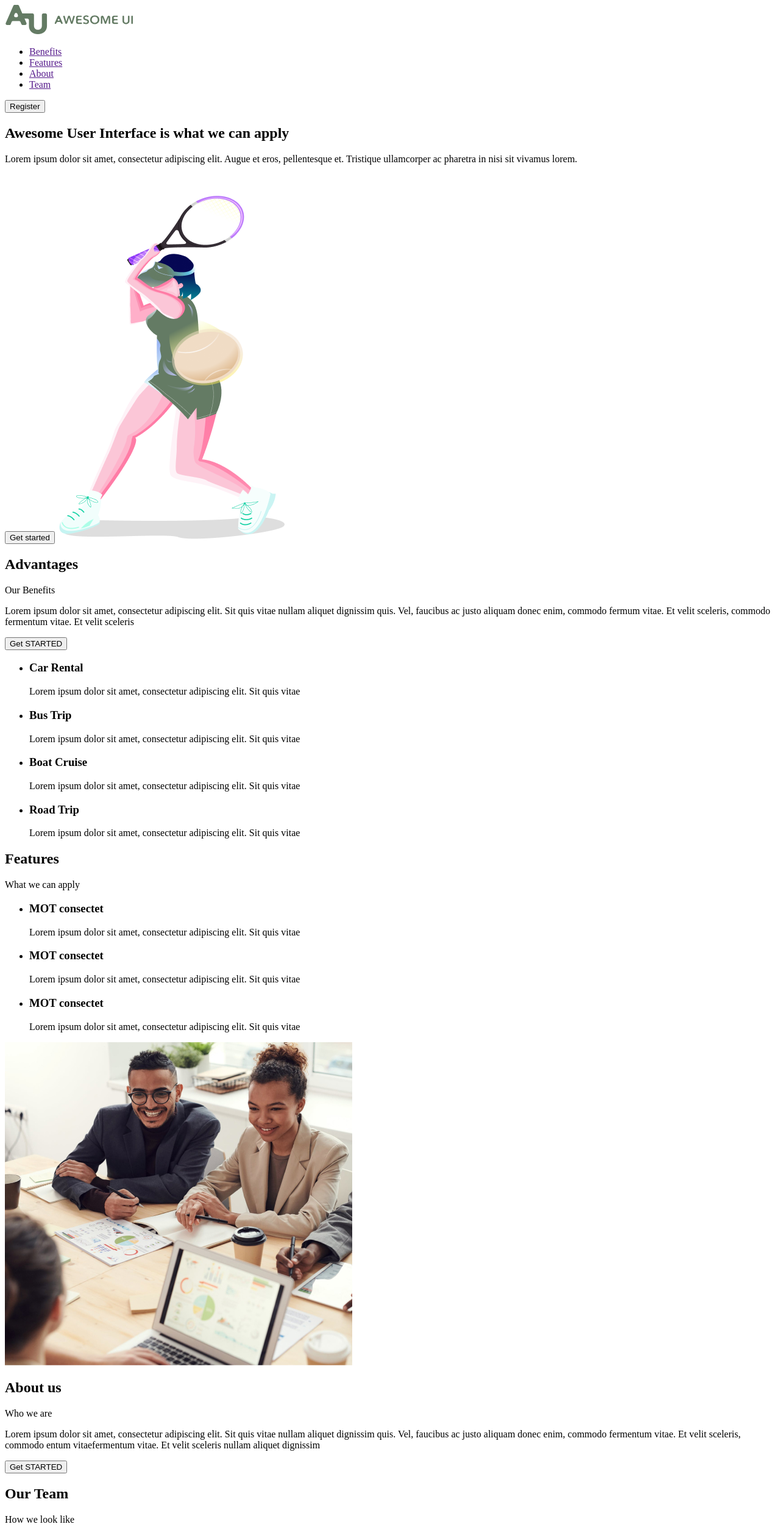
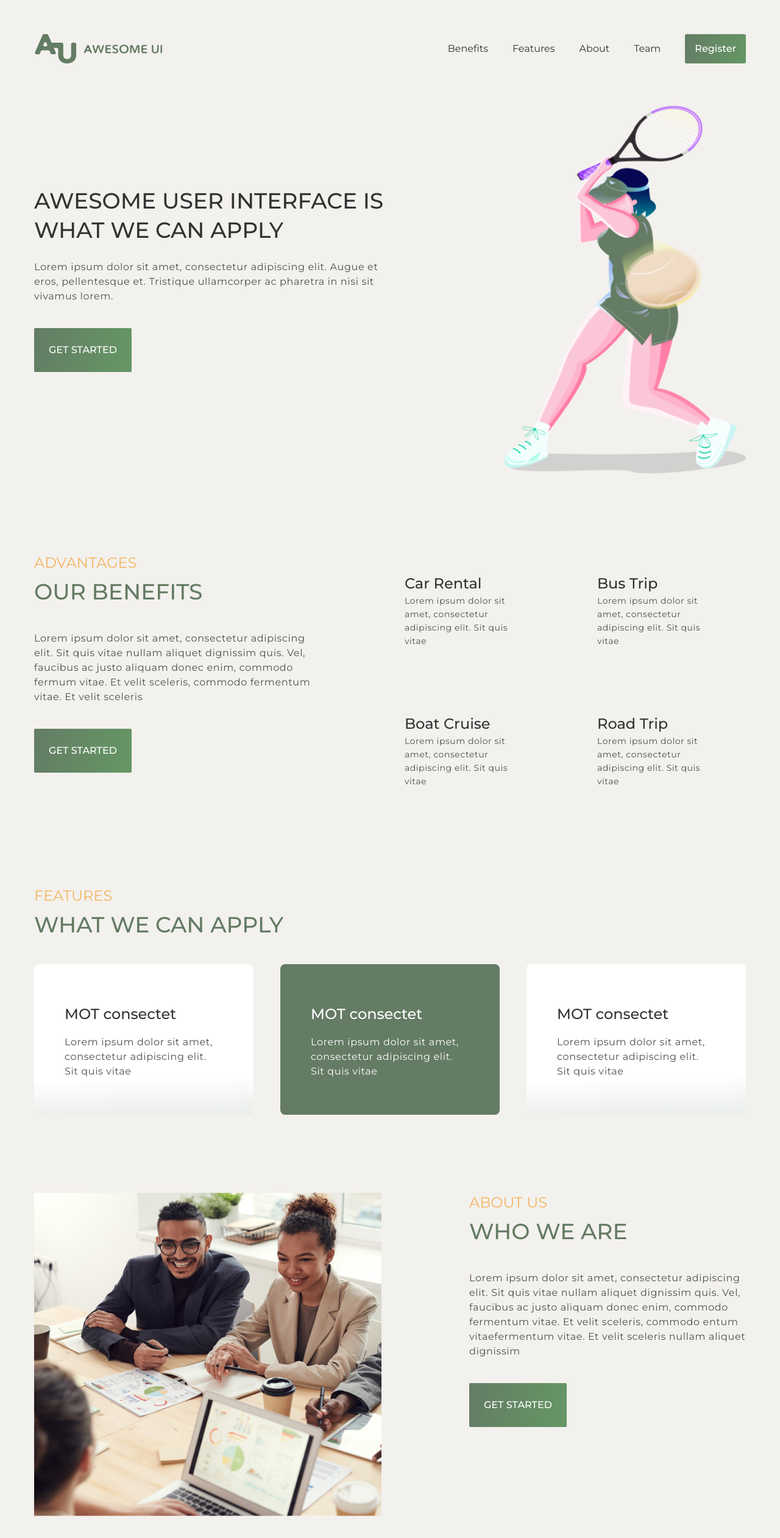
Before and after one commit to acvetochka/Awesome, a plain HTML site: page index.html in a window 1280 px wide. Shown: the top 2522 px of the page at 61% size. Drawn offline with Linux system fonts and the light colour scheme.

Commit message:
стилізує та позиціонує контент

```diff
--- a/index.html
+++ b/index.html
@@ -4,154 +4,144 @@
     <meta charset="UTF-8" />
     <meta http-equiv="X-UA-Compatible" content="IE=edge" />
     <meta name="viewport" content="width=A, initial-scale=1.0" />
+    <link rel="preconnect" href="https://fonts.googleapis.com" />
+    <link rel="preconnect" href="https://fonts.gstatic.com" crossorigin />
+    <link href="https://fonts.googleapis.com/css2?family=Montserrat:ital,wght@0,400;0,500;1,400&display=swap" rel="stylesheet" />
+    <link rel="stylesheet" href="./css/main.css" />
     <title>Awesome UI</title>
   </head>
   <body>
-    <header>
-      <nav>
+    <header class="header">
+      <div class="container header-container">
+        <nav class="nav">
           <a href="/">
             <img src="./images/Logo.svg" alt="Awesome UI logo" />
           </a>
-        <ul>
-          <li><a href="">Benefits</a></li>
-          <li><a href="">Features</a></li>
-          <li><a href="">About</a></li>
-          <li><a href="">Team</a></li>
+          <ul class="nav__list">
+            <li><a href="#" class="nav__link">Benefits</a></li>
+            <li><a href="#" class="nav__link">Features</a></li>
+            <li><a href="#" class="nav__link">About</a></li>
+            <li><a href="#" class="nav__link">Team</a></li>
           </ul>
         </nav>
-      <button>Register</button>
+        <button type="button" class="button-header">Register</button>
+      </div>
     </header>
     <main>
-      <section>
-        <h1>Awesome User Interface is what we can apply</h1>
-        <p>
-          Lorem ipsum dolor sit amet, consectetur adipiscing elit. Augue et
-          eros, pellentesque et. Tristique ullamcorper ac pharetra in nisi sit
-          vivamus lorem.
-        </p>
-        <button>Get started</button>
-        <img src="./images/girl.png" alt="girl is playing tennis" />
+      <section class="hero-section">
+        <div class="hero">
+          <div class="hero__content">
+            <h1 class="hero__title">Awesome User Interface is what we can apply</h1>
+            <p class="hero__text">Lorem ipsum dolor sit amet, consectetur adipiscing elit. Augue et eros, pellentesque et. Tristique ullamcorper ac pharetra in nisi sit vivamus lorem.</p>
+            <button type="button" class="button">Get started</button>
+          </div>
+          <img src="./images/girl.png" alt="girl is playing tennis" width="400" height="600" />
+        </div>
       </section>
-      <section>
-        <h2>Advantages</h2>
-        <span>Our Benefits</span>
-        <p>
-          Lorem ipsum dolor sit amet, consectetur adipiscing elit. Sit quis
-          vitae nullam aliquet dignissim quis. Vel, faucibus ac justo aliquam
-          donec enim, commodo fermum vitae. Et velit sceleris, commodo fermentum
-          vitae. Et velit sceleris
-        </p>
-        <button>Get STARTED</button>
-        <ul>
-          <li>
-            <h3>Car Rental</h3>
-            <p>
-              Lorem ipsum dolor sit amet, consectetur adipiscing elit. Sit quis
-              vitae
-            </p>
+      <section class="advantage">
+        <div class="advantage__container">
+          <div class="section-decription">
+            <h2 class="heading-title">Advantages</h2>
+            <span class="heading-subtitle">Our Benefits</span>
+            <p class="advantage__text">Lorem ipsum dolor sit amet, consectetur adipiscing elit. Sit quis vitae nullam aliquet dignissim quis. Vel, faucibus ac justo aliquam donec enim, commodo fermum vitae. Et velit sceleris, commodo fermentum vitae. Et velit sceleris</p>
+            <button type="button" class="button">Get STARTED</button>
+          </div>
+          <ul class="advantage-card">
+            <li class="advantage-card__item">
+              <h3 class="advantage-card__title">Car Rental</h3>
+              <p class="advantage-card__text">Lorem ipsum dolor sit amet, consectetur adipiscing elit. Sit quis vitae</p>
             </li>
-          <li>
-            <h3>Bus Trip</h3>
-            <p>
-              Lorem ipsum dolor sit amet, consectetur adipiscing elit. Sit quis
-              vitae
-            </p>
+            <li class="advantage-card__item">
+              <h3 class="advantage-card__title">Bus Trip</h3>
+              <p class="advantage-card__text">Lorem ipsum dolor sit amet, consectetur adipiscing elit. Sit quis vitae</p>
             </li>
-          <li>
-            <h3>Boat Cruise</h3>
-            <p>
-              Lorem ipsum dolor sit amet, consectetur adipiscing elit. Sit quis
-              vitae
-            </p>
+            <li class="advantage-card__item">
+              <h3 class="advantage-card__title">Boat Cruise</h3>
+              <p class="advantage-card__text">Lorem ipsum dolor sit amet, consectetur adipiscing elit. Sit quis vitae</p>
             </li>
-          <li>
-            <h3>Road Trip</h3>
-            <p>
-              Lorem ipsum dolor sit amet, consectetur adipiscing elit. Sit quis
-              vitae
-            </p>
+            <li class="advantage-card__item">
+              <h3 class="advantage-card__title">Road Trip</h3>
+              <p class="advantage-card__text">Lorem ipsum dolor sit amet, consectetur adipiscing elit. Sit quis vitae</p>
             </li>
           </ul>
+        </div>
       </section>
-      <section>
-        <h2>Features</h2>
-        <span>What we can apply</span>
-        <ul>
-          <li>
-            <h3>MOT consectet</h3>
-            <p>
-              Lorem ipsum dolor sit amet, consectetur adipiscing elit. Sit quis
-              vitae
-            </p>
+      <section class="feature">
+        <div class="feature__container">
+          <h2 class="heading-title">Features</h2>
+          <span class="heading-subtitle">What we can apply</span>
+          <ul class="feature-card">
+            <li class="feature-card__item">
+              <h3 class="feature-card__title">MOT consectet</h3>
+              <p class="feature-card__text">Lorem ipsum dolor sit amet, consectetur adipiscing elit. Sit quis vitae</p>
             </li>
-          <li>
-            <h3>MOT consectet</h3>
-            <p>
-              Lorem ipsum dolor sit amet, consectetur adipiscing elit. Sit quis
-              vitae
-            </p>
+            <li class="feature-card__item">
+              <h3 class="feature-card__title">MOT consectet</h3>
+              <p class="feature-card__text">Lorem ipsum dolor sit amet, consectetur adipiscing elit. Sit quis vitae</p>
             </li>
-          <li>
-            <h3>MOT consectet</h3>
-            <p>
-              Lorem ipsum dolor sit amet, consectetur adipiscing elit. Sit quis
-              vitae
-            </p>
+            <li class="feature-card__item">
+              <h3 class="feature-card__title">MOT consectet</h3>
+              <p class="feature-card__text">Lorem ipsum dolor sit amet, consectetur adipiscing elit. Sit quis vitae</p>
             </li>
           </ul>
+        </div>
       </section>
-      <section>
-        <img src="./images/photo-we.jpg" alt="" />
-        <h2>About us</h2>
-        <span>Who we are</span>
-        <p>
-          Lorem ipsum dolor sit amet, consectetur adipiscing elit. Sit quis
-          vitae nullam aliquet dignissim quis. Vel, faucibus ac justo aliquam
-          donec enim, commodo fermentum vitae. Et velit sceleris, commodo entum
-          vitaefermentum vitae. Et velit sceleris nullam aliquet dignissim
+      <section class="about">
+        <div class="about__container">
+          <img src="./images/photo-we.jpg" width="570" height="530" alt="happy people" />
+          <div class="about__content">
+            <h2 class="heading-title">About us</h2>
+            <span class="heading-subtitle">Who we are</span>
+            <p class="about__text">
+              Lorem ipsum dolor sit amet, consectetur adipiscing elit. Sit quis vitae nullam aliquet dignissim quis. Vel, faucibus ac justo aliquam donec enim, commodo fermentum vitae. Et velit sceleris, commodo entum vitaefermentum vitae. Et velit sceleris nullam aliquet dignissim
             </p>
-        <button>Get STARTED</button>
+            <button type="button" class="button">Get STARTED</button>
+          </div>
+        </div>
       </section>
-      <section>
-        <h2>Our Team</h2>
-        <span>How we look like</span>
-        <ul>
-          <li>
-            <img src="./images/team-photo1.png" alt="" />
-            <h3>CTO May & Baker</h3>
-            <span>Tayo Oshinuwa</span>
-            <p>
-              “Lorem ipsum dolor sit amet, consectetur adipiscing elit. Sit quis
-              vitae“
-            </p>
+      <section class="team">
+        <div class="team__container">
+          <h2 class="heading-title">Our Team</h2>
+          <span class="heading-subtitle">How we look like</span>
+          <ul class="team__list">
+            <li class="team__item">
+              <img class="team__img" width="180" height="264" src="./images/team-photo1.png" alt="" />
+              <div class="team__content">
+                <h3 class="team__title">CTO May & Baker</h3>
+                <span class="team__subtitle">Tayo Oshinuwa</span>
+              </div>
+              <p class="team__text">“Lorem ipsum dolor sit amet, consectetur adipiscing elit. Sit quis vitae“</p>
             </li>
-          <li>
-            <img src="./images/team-photo2.png" alt="" />
-            <h3>CTO May & Baker</h3>
-            <span>Tayo Oshinuwa</span>
-            <p>
-              “Lorem ipsum dolor sit amet, consectetur adipiscing elit. Sit quis
-              vitae“
-            </p>
+            <li class="team__item">
+              <img class="team__img" width="170" height="264" src="./images/team-photo2.png" alt="" />
+              <div class="team__content">
+                <h3 class="team__title">CTO May & Baker</h3>
+                <span class="team__subtitle">Tayo Oshinuwa</span>
+              </div>
+              <p class="team__text">“Lorem ipsum dolor sit amet, consectetur adipiscing elit. Sit quis vitae“</p>
             </li>
-          <li>
-            <img src="./images/team-photo3.png" alt="" />
-            <h3>CTO May & Baker</h3>
-            <span>Tayo Oshinuwa</span>
-            <p>
-              “Lorem ipsum dolor sit amet, consectetur adipiscing elit. Sit quis
-              vitae“
-            </p>
+            <li class="team__item">
+              <img class="team__img" width="180" height="264" src="./images/team-photo3.png" alt="" />
+              <div class="team__content">
+                <h3 class="team__title">CTO May & Baker</h3>
+                <span class="team__subtitle">Tayo Oshinuwa</span>
+              </div>
+              <p class="team__text">“Lorem ipsum dolor sit amet, consectetur adipiscing elit. Sit quis vitae“</p>
             </li>
           </ul>
+        </div>
       </section>
     </main>
-    <footer>
+    <footer class="footer">
+      <div class="footer__container">
+        <div class="footer__copyright">
           <a href=""><img src="./images/Logo.svg" alt="Awesome UI logo" /></a>
           <p>Lorem ipsum dolor sit amet, consectetur adipiscing elit</p>
           <span>Copyright &copy; 2022 AWESOME</span><br />
           <span>All rights reserved</span>
-      <h3>Company</h3>
+        </div>
+        <div class="footer-company">
+          <h3 class="footer-company__title">Company</h3>
           <ul>
             <li><a href="">Lorem Ipsum 1</a></li>
             <li><a href="">Lorem 2</a></li>
@@ -159,6 +149,8 @@
             <li><a href="">Lorem 4</a></li>
             <li><a href="">Lorem 5</a></li>
           </ul>
+        </div>
+        <div class="footer__support">
           <h3>Support</h3>
           <ul>
             <li><a href="">Lorem Ipsum 6</a></li>
@@ -167,11 +159,13 @@
             <li><a href="">Lorem Ipsum 9</a></li>
             <li><a href="">Lorem Ipsum 10</a></li>
           </ul>
-      <form action="">
+        </div>
+        <form class="footer-form" action="">
           <h3>Send message</h3>
           <textarea name="" id="" cols="30" rows="10"></textarea>
           <button type="submit">Send message</button>
         </form>
+      </div>
     </footer>
   </body>
 </html>
--- /dev/null
+++ b/scss/components/_about.scss
@@ -0,0 +1,15 @@
+.about {
+    @extend %section;
+
+    &__container {
+        @extend %container;
+        display: flex;
+        justify-content: space-between;
+        gap: 144px;
+    }
+
+    &__text {
+        letter-spacing: 0.04em;
+        margin-bottom: 40px;
+    }
+}
--- /dev/null
+++ b/scss/components/_advantage.scss
@@ -0,0 +1,41 @@
+.advantage {
+    @extend %section;
+
+    &__container {
+        @extend %container;
+        display: flex;
+        gap: 96px;
+    }
+
+    &__text {
+        letter-spacing: 0.04em;
+        margin-bottom: 40px;
+    }
+}
+
+.advantage-card {
+    display: flex;
+    flex-wrap: wrap;
+    column-gap: 32px;
+    row-gap: 42px;
+    @extend %list;
+
+    &__item {
+        flex-basis: calc((100% - 32px) / 2);
+        padding: 32px 40px;
+    }
+
+    &__title {
+        font-weight: 500;
+        font-size: 24px;
+        line-height: 1.5;
+        color: $secondaryColor;
+    }
+
+    &__text {
+        font-size: 14px;
+        line-height: 1.57;
+        letter-spacing: 0.04em;
+        color: $primaryColor;
+    }
+}
--- /dev/null
+++ b/scss/components/_base.scss
@@ -0,0 +1,56 @@
+body {
+    font-family: 'Montserrat', sans-serif;
+    font-size: 16px;
+    line-height: 1.5;
+    color: $primaryColor;
+    background-color: $primaryBackgroundColor;
+}
+
+* {
+    box-sizing: border-box;
+}
+
+h1,
+h2,
+h3,
+h4,
+h5,
+h6,
+p,
+ul {
+ margin: 0;
+ padding: 0;
+}
+
+img {
+    display: block;
+    max-width: 100%;
+    height: auto;
+}
+
+.button {
+    @extend %btn;
+    text-transform: uppercase;
+    border-radius: 2px;
+    padding: 24px;
+
+}
+
+.heading-title {
+    font-size: 24px;
+    font-weight: 400;
+    line-height: 1.33;
+    text-transform: uppercase;
+    color: $colorTitle;
+    margin-bottom: 8px;
+}
+
+.heading-subtitle {
+    display: block;
+    font-weight: 500;
+    font-size: 36px;
+    line-height: 1.33;
+    text-transform: uppercase;
+    color: $colorBrand;
+    margin-bottom: 40px;
+}
--- /dev/null
+++ b/scss/components/_feature.scss
@@ -0,0 +1,41 @@
+.feature {
+    @extend %section;
+
+    &__container {
+        @extend %container;
+    }
+}
+
+.feature-card {
+    @extend %list;
+    display: flex;
+    gap: 44px;
+
+    &__item {
+        padding: 64px 50px 59px 50px;
+        background: linear-gradient(358.27deg, rgba(100, 123, 100, 0.77) -118.86%,
+         rgba(100, 123, 100, 0) 25.62%, rgba(100, 123, 100, 0) 98.53%), #FFFFFF;
+        border-radius: 8px;
+
+        &:nth-child(even) {
+            background-color: $colorBrand;
+            color: $tertiaryColor;
+        }
+       }
+
+    &__title {
+        font-weight: 500;
+        font-size: 24px;
+        line-height: 1.5;
+        color: $secondaryColor;
+        margin-bottom: 16px;
+
+        .feature-card__item:nth-child(even) & {
+            color: $tertiaryColor;
+        }
+    }
+
+    &__text {
+        letter-spacing: 0.04em;
+    }
+}
--- /dev/null
+++ b/scss/components/_header.scss
@@ -0,0 +1,40 @@
+.header {
+    padding-top: 48px;
+}
+
+.header-container {
+    @extend %container;
+    display: flex;
+    justify-content: space-between;
+    align-items: center;
+    gap: 40px;
+}
+
+.nav {
+    display: flex;
+    justify-content: space-between;
+    flex-grow: 1;
+
+    &__list {
+        @extend %list;
+        display: flex;
+        align-items: center;
+        gap: 40px;
+    }
+
+    &__link {
+        @extend %link;
+        color: $secondaryColor;
+        text-transform: capitalize;
+
+        &::first-letter {
+            font-size: 40px;
+        }
+    }
+}
+
+.button-header {
+    @extend %btn;
+    border-radius: 3px;
+    padding: 12px 16px;
+}
--- /dev/null
+++ b/scss/components/_hero.scss
@@ -0,0 +1,30 @@
+.hero-section {
+    padding-top: 32px;
+    padding-bottom: 64px;
+}
+
+.hero {
+    @extend %container;
+    display: flex;
+    justify-content: space-between;
+    align-items: center;
+
+    &__content {
+        max-width: 600px;
+    }
+
+    &__title {
+        font-weight: 500;
+        font-size: 36px;
+        line-height: 1.33;
+        color: $secondaryColor;
+        text-transform: uppercase;
+        margin-bottom: 24px;
+    }
+
+    &__text {
+        letter-spacing: 0.04em;
+        color: $primaryColor;
+        margin-bottom: 40px;
+    }
+}
```
Also changed, not shown: scss/components/_footer.scss (added, +36 -0 lines), scss/components/_team.scss (added, +50 -0 lines), scss/main.scss (added, +10 -0 lines), scss/utils/_placeholders.scss (added, +32 -0 lines), scss/utils/_variables.scss (added, +8 -0 lines), css/main.css (added), css/main.min.css (added), images/symbol-defs.svg (added), 2 other files. Lines whose indentation alone changed are shown as unchanged.
